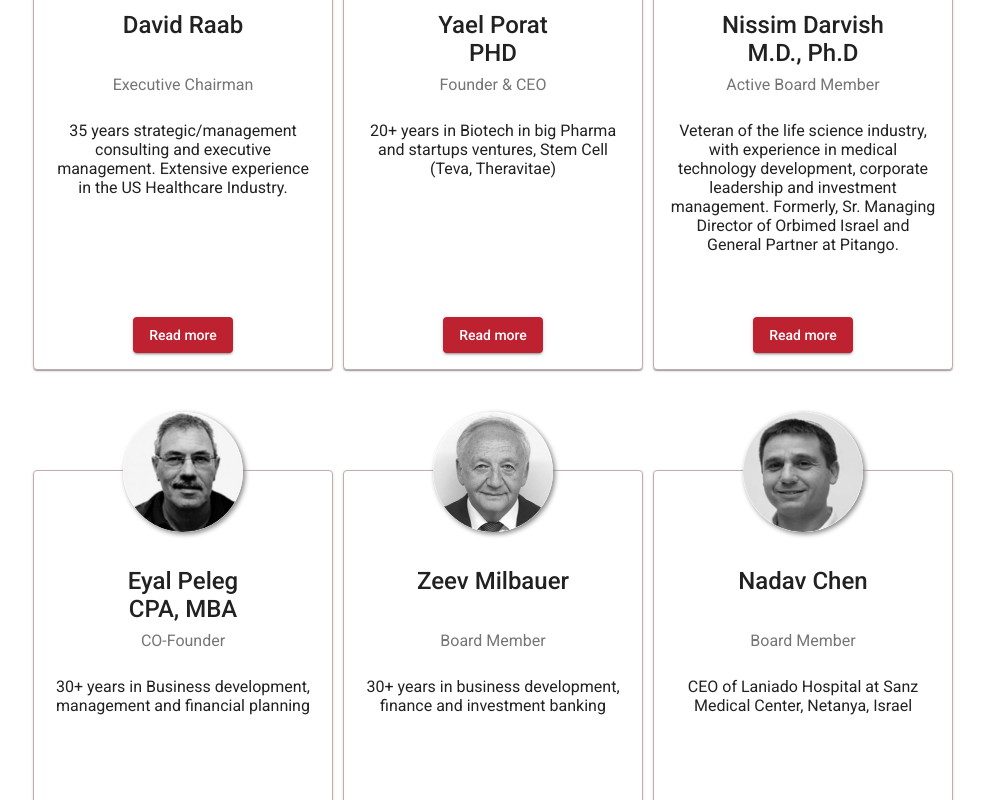
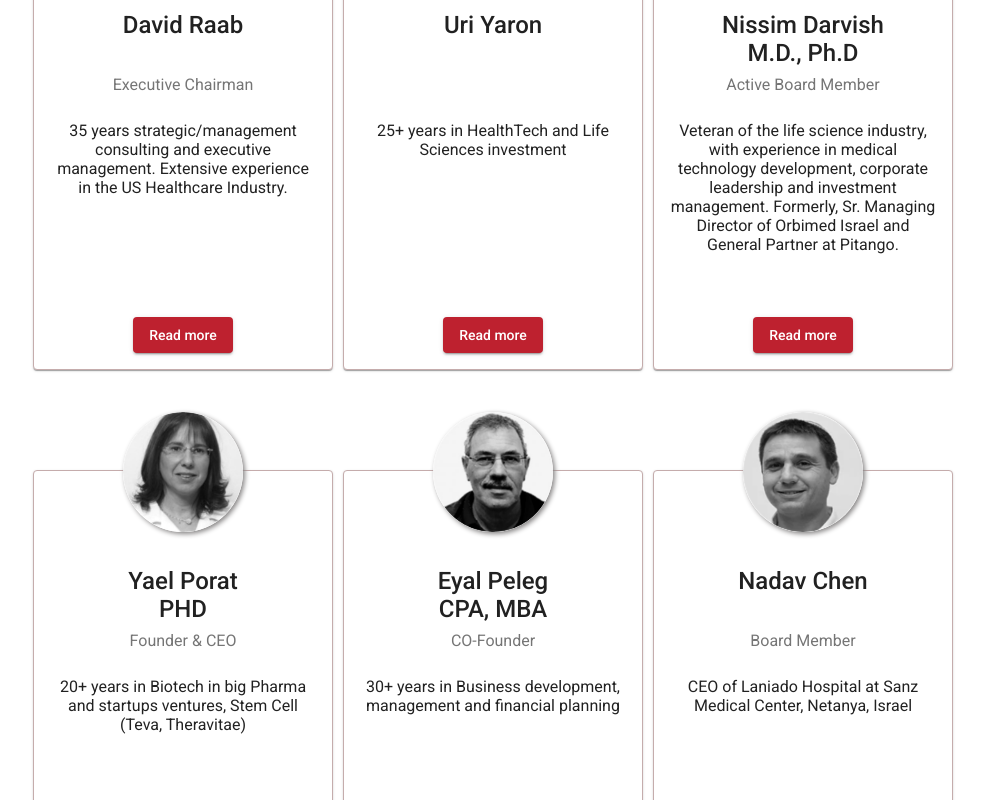
Before and after one commit to NaamaPorat/Biogencell-0.2, an Angular app: page /board in a window 1280 px wide. Shown: the part 660-1460 px from the top of the page, without its empty margins (147-1132 px from the left). Built offline with nearby package versions, Linux system fonts and the light colour scheme.

Commit message:
uri yaron in

```diff
--- a/src/app/1-Components/3-about-pages/3-board/board.component.html
+++ b/src/app/1-Components/3-about-pages/3-board/board.component.html
@@ -16,12 +16,12 @@
     <div class="board-list">
       <div class="board-list-line">
         <app-person-card [person]="davidRaab"></app-person-card>
-        <app-person-card [person]="yael"></app-person-card>
+        <app-person-card [person]="uriYaron"></app-person-card>
         <app-person-card [person]="nissimDarvish"></app-person-card>
       </div>
       <div class="board-list-line">
+        <app-person-card [person]="yael"></app-person-card>
         <app-person-card [person]="eyalPeleg"></app-person-card>
-        <app-person-card [person]="zeevMilbauer"></app-person-card>
         <app-person-card [person]="nadavChen"></app-person-card>
       </div>
     </div>
--- a/src/app/1-Components/3-about-pages/3-board/board.component.ts
+++ b/src/app/1-Components/3-about-pages/3-board/board.component.ts
@@ -6,6 +6,7 @@ import {
   nadavChen,
   eyalPeleg,
   zeevMilbauer,
+  uriYaron,
 } from '../../../3-Services/personsData';
 
 @Component({
@@ -21,5 +22,6 @@ export class BoardComponent implements OnInit {
   public nadavChen = nadavChen;
   public eyalPeleg = eyalPeleg;
   public zeevMilbauer = zeevMilbauer;
+  public uriYaron = uriYaron;
   ngOnInit(): void {}
 }
--- a/src/app/3-Services/personsData.ts
+++ b/src/app/3-Services/personsData.ts
@@ -266,6 +266,23 @@ michaelFrogel.pLongDesc = [
 ];
 michaelFrogel.pImageSrc = '/assets/profilePics/MF.jpg';
 
+export const uriYaron = new PersonModel();
+uriYaron.pUrlId = 'uri-yaron';
+
+uriYaron.pName = 'Uri Yaron';
+// michaelF.pTitle = '';
+uriYaron.pSecondTitle = 'Ph.D';
+// michaelF.pSubTitle = '';
+uriYaron.pShortDesc = '25+ years in HealthTech and Life Sciences investment';
+uriYaron.pLongDesc = [
+  'Dr. Yaron is a HealthTech and Life Sciences investment executive who serves on multiple Boards. In his previous role he served as the WW President of Biosense Webster (BWI), a member of the Johnson & Johnson Family of Companies. Uri joined BWI in 1996, a year prior to its acquisition by J&J. BWI is the fastest growing Company in the Medtech Sector of J&J, driving more than 2/3 of the Sector’s growth for the last few years, and consistently taking share from competition for over a decade. During Uri’s tenure as WW President the BWI business has grown from $2B in 2017 to over $3.6B in 2021.',
+  'Prior to his WW President role, Uri has held several positions of increasing responsibilities in R&D, Business Development and General Management at Biosense Webster, Cordis, Cerenovus, Mentor, Acclarent, ASP & Sterilmed.',
+  'Dr. Yaron is known as a strategic leader who established outstanding relationships with both customers and external partners, creating significant value for J&J in the Cardiovascular space. He has a proven track record of driving innovation and growth and adapting the company’s business model to a rapidly changing and increasingly challenging external environment. Under Uri’s Leadership, BWI teams have won 5 Johnson Medals, the most prestigious award given for research & development excellence within J&J.',
+  'Dr. Yaron a PhD in Physics from the Hebrew University of Jerusalem, summa cum laude. Prior to joining BWI, Uri was a Member of the Technical Staff at the Micro-Physics Research Lab of AT&T Bell Laboratories. He is a co-author of over 40 peer-reviewed papers, including papers in Nature and Physical Review Letters, and the co-inventor of over 10 US patents.',
+  'Dr. Yaron serves on the Board of Directors of the Western States of the American Heart Association. He was the Chairperson of the 2020 LA Heart & Stroke Walk. In addition, Uri teaches an MBA course at the BioMed MBA Program of the Hebrew University, and coaches senior combat officers of the Israeli Defense Forces.',
+];
+uriYaron.pImageSrc = '/assets/profilePics/UY.png';
+
 export const personsDataList: PersonModel[] = [
   yaelPorat,
   michaelBelkin,
@@ -285,6 +302,7 @@ export const personsDataList: PersonModel[] = [
   markJNiven,
   louisShenkman,
   michaelFrogel,
+  uriYaron,
 ];
 
 export function getPerson(urlName: string): PersonModel | null | undefined {
```
Also changed, not shown: src/assets/profilePics/UY.png (added), src/assets/profilePics/uri-yaron.png (added).
